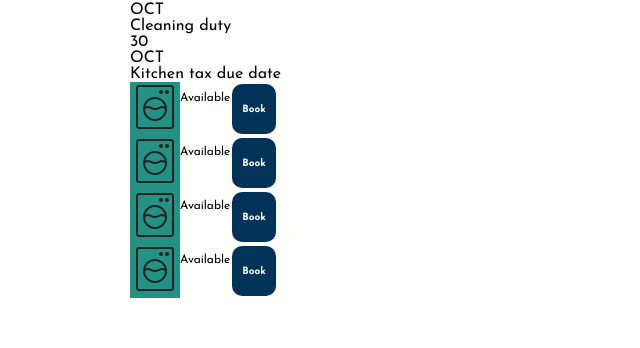
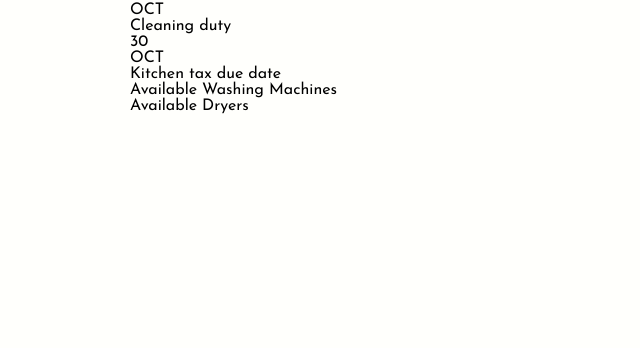
Before and after one commit to vlkeniko/dorm8s, a React (Create React App) app: page / in a window 1280 px wide. Shown: the part 318-666 px from the top of the page, without its empty margins (310-950 px from the left). Built offline with nearby package versions, Linux system fonts and the light colour scheme; no server answers; a web font is replaced by a local one.

Commit message:
More skeletoning

```diff
--- /dev/null
+++ b/src/components/AvailableMachines.js
@@ -0,0 +1,14 @@
+import React from 'react'
+
+export default function AvailableMachines() {
+  return (
+    <div className='availablemachines'>
+        <div className='availablewms'>
+            <span>Available Washing Machines</span>
+        </div>
+        <div className='availabledryers'>
+        <span>Available Dryers</span>
+        </div>
+    </div>
+  )
+}
--- a/src/pages/HomePage.js
+++ b/src/pages/HomePage.js
@@ -3,7 +3,7 @@ import { useEffect, useState } from "react";
 import Balance from "../components/Balance";
 import Calendar from "../components/Calendar";
 import Nav from "../components/Nav";
-import WM from "../components/WM";
+import AvailableMachines from "../components/AvailableMachines";
 import PostCard from "../components/PostCard.js";
 import { createUser, endpoint, getUser } from '../utils/database_functions.js';
 export default function HomePage() {
@@ -80,7 +80,7 @@ export default function HomePage() {
       <h1> Hello </h1>
       <Balance />
       <Calendar />
-      <WM />
+      <AvailableMachines />
       <Nav />
     </>
   );
```
